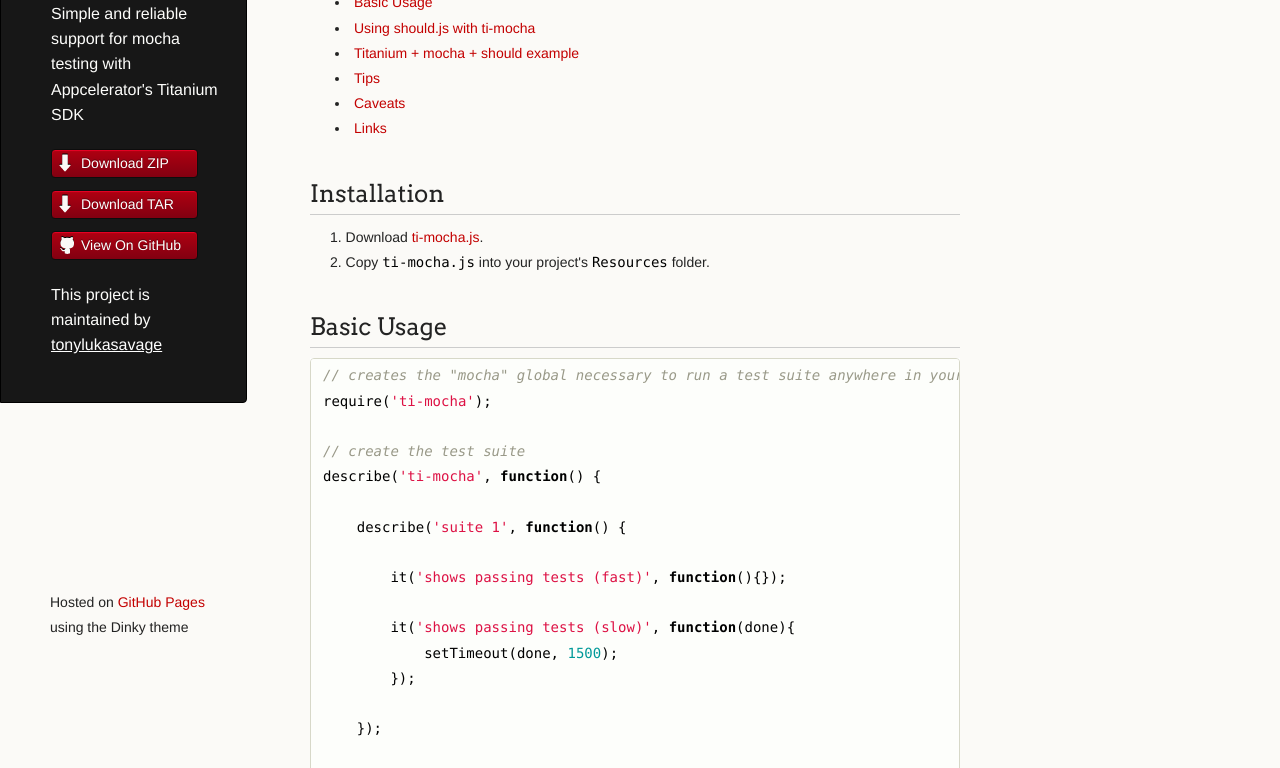
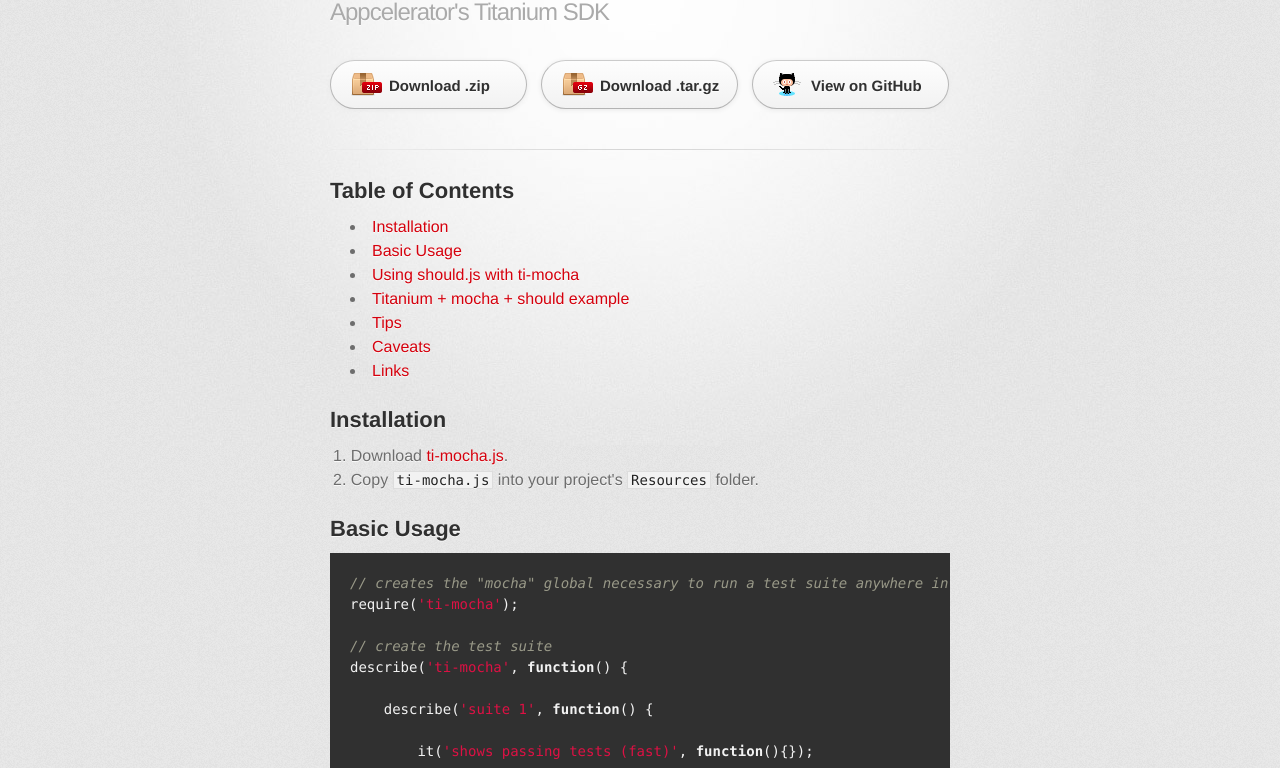
Before and after one commit to tonylukasavage/ti-mocha, a plain HTML site: page index.html in a window 1280 px wide. Shown: the part 128-896 px from the top of the page. Drawn offline with Linux system fonts and the light colour scheme; a web font is replaced by a local one.

Commit message:
Create gh-pages branch via GitHub

```diff
--- a/index.html
+++ b/index.html
@@ -1,36 +1,37 @@
-<!doctype html>
+<!DOCTYPE html>
 <html>
   <head>
-    <meta charset="utf-8">
+    <meta charset='utf-8'>
     <meta http-equiv="X-UA-Compatible" content="chrome=1">
-    <title>ti-mocha by tonylukasavage</title>
-
-    <link rel="stylesheet" href="stylesheets/styles.css">
-    <link rel="stylesheet" href="stylesheets/pygment_trac.css">
-    <script src="javascripts/scale.fix.js"></script>
-    <meta name="viewport" content="width=device-width, initial-scale=1, user-scalable=no">
+    <link href='https://fonts.googleapis.com/css?family=Chivo:900' rel='stylesheet' type='text/css'>
+    <link rel="stylesheet" type="text/css" href="stylesheets/stylesheet.css" media="screen" />
+    <link rel="stylesheet" type="text/css" href="stylesheets/pygment_trac.css" media="screen" />
+    <link rel="stylesheet" type="text/css" href="stylesheets/print.css" media="print" />
     <!--[if lt IE 9]>
     <script src="//html5shiv.googlecode.com/svn/trunk/html5.js"></script>
     <![endif]-->
+    <title>ti-mocha by tonylukasavage</title>
   </head>
+
   <body>
-    <div class="wrapper">
-      <header>
-        <h1 class="header">ti-mocha</h1>
-        <p class="header">Simple and reliable support for mocha testing with Appcelerator's Titanium SDK</p>
+    <div id="container">
+      <div class="inner">
 
-        <ul>
-          <li class="download"><a class="buttons" href="https://github.com/tonylukasavage/ti-mocha/zipball/master">Download ZIP</a></li>
-          <li class="download"><a class="buttons" href="https://github.com/tonylukasavage/ti-mocha/tarball/master">Download TAR</a></li>
-          <li><a class="buttons github" href="https://github.com/tonylukasavage/ti-mocha">View On GitHub</a></li>
-        </ul>
+        <header>
+          <h1>ti-mocha</h1>
+          <h2>Simple and reliable support for mocha testing with Appcelerator's Titanium SDK</h2>
+        </header>
 
-        <p class="header">This project is maintained by <a class="header name" href="https://github.com/tonylukasavage">tonylukasavage</a></p>
+        <section id="downloads" class="clearfix">
+          <a href="https://github.com/tonylukasavage/ti-mocha/zipball/master" id="download-zip" class="button"><span>Download .zip</span></a>
+          <a href="https://github.com/tonylukasavage/ti-mocha/tarball/master" id="download-tar-gz" class="button"><span>Download .tar.gz</span></a>
+          <a href="https://github.com/tonylukasavage/ti-mocha" id="view-on-github" class="button"><span>View on GitHub</span></a>
+        </section>
 
+        <hr>
 
-      </header>
-      <section>
-        <h2>
+        <section id="main_content">
+          <h2>
 <a name="table-of-contents" class="anchor" href="#table-of-contents"><span class="octicon octicon-link"></span></a>Table of Contents</h2>
 
 <ul>
@@ -234,12 +235,15 @@
 <li><a href="https://twitter.com/tonylukasavage">@tonylukasavage</a></li>
 <li><a href="http://www.appcelerator.com/">Appcelerator website</a></li>
 </ul>
-      </section>
-      <footer>
-        <p><small>Hosted on <a href="http://pages.github.com">GitHub Pages</a> using the Dinky theme</small></p>
-      </footer>
+        </section>
+
+        <footer>
+          ti-mocha is maintained by <a href="https://github.com/tonylukasavage">tonylukasavage</a><br>
+          This page was generated by <a href="http://pages.github.com">GitHub Pages</a>. Tactile theme by <a href="https://twitter.com/jasonlong">Jason Long</a>.
+        </footer>
+
+
+      </div>
     </div>
-    <!--[if !IE]><script>fixScale(document);</script><![endif]-->
-
   </body>
 </html>
```
